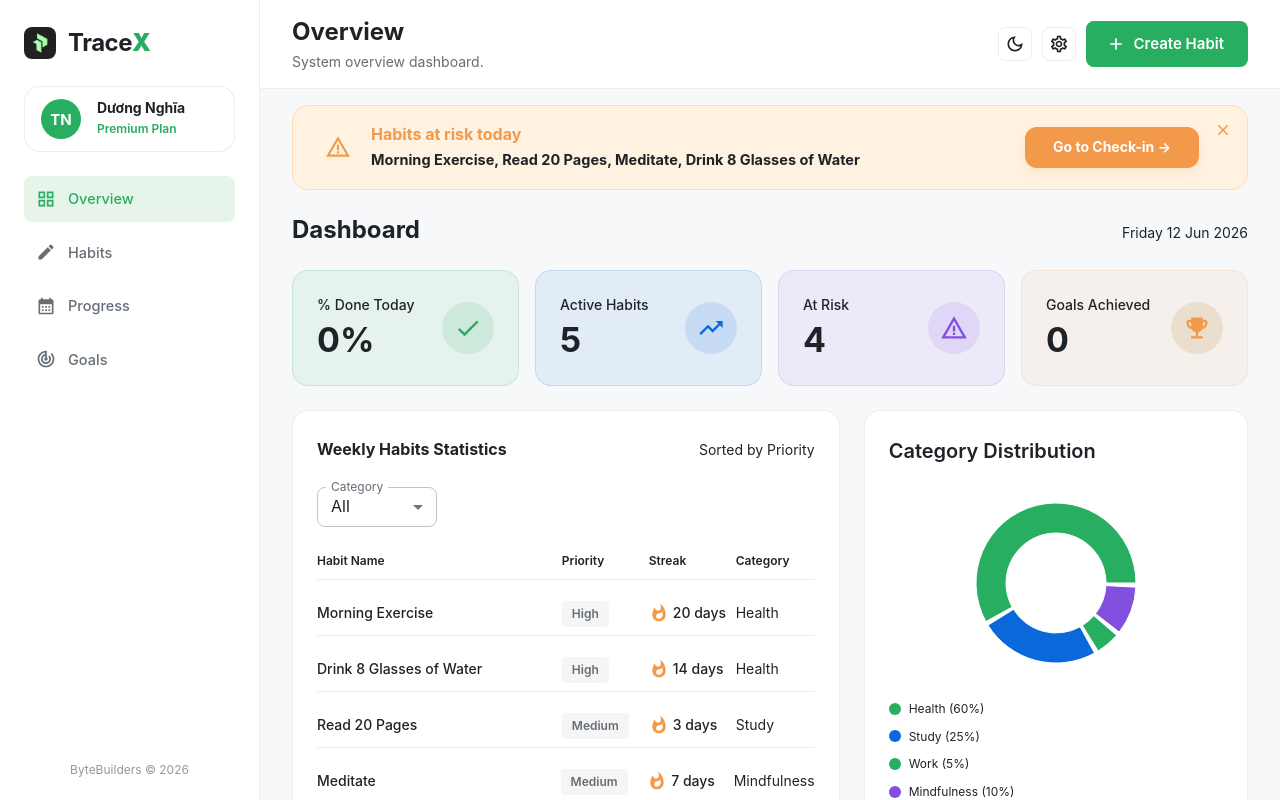
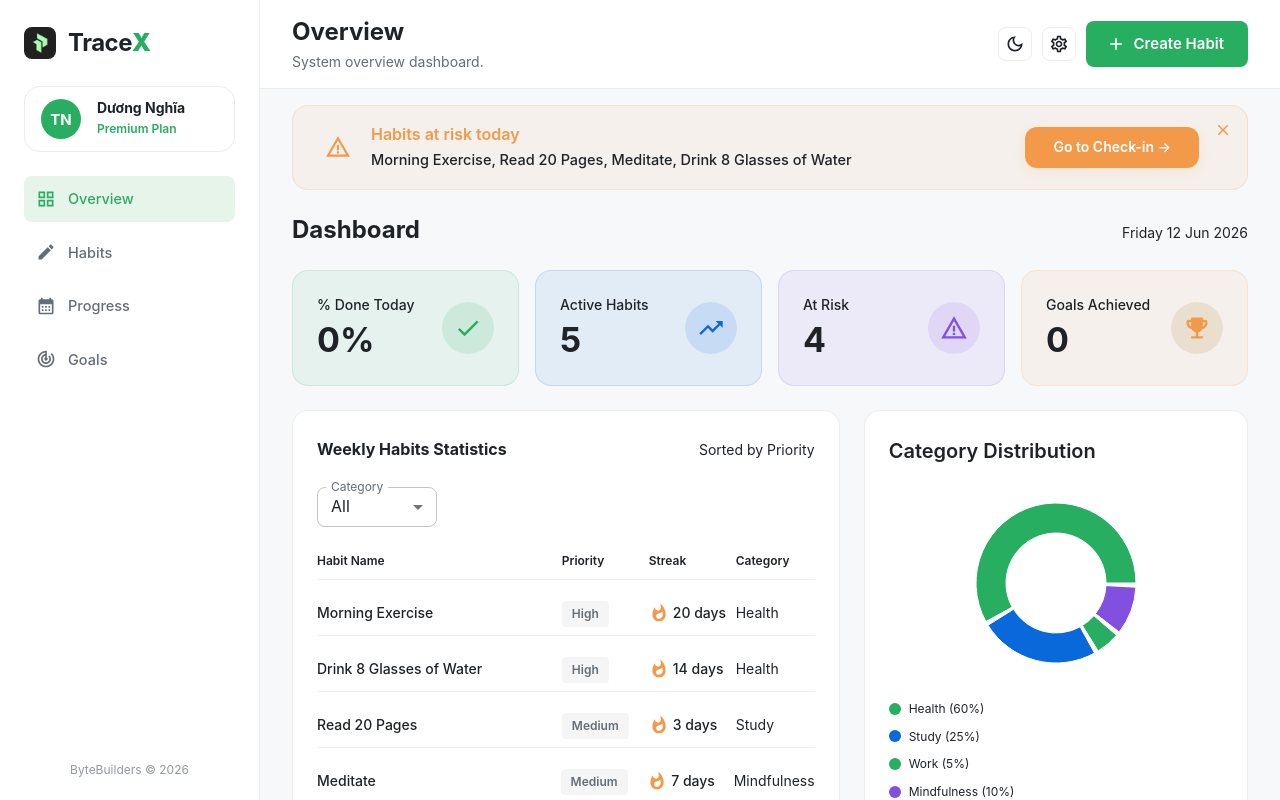
Before and after one commit to NghiaDPTWorkk/habit-hub, a React (Vite) app in the folder fe/: page / in a window 1280 px wide. Built offline with nearby package versions, Linux system fonts and the light colour scheme.

Commit message:
fix(ui): HH-98 - make atriskbanner translucent and reduce font weights

```diff
--- a/fe/src/components/layouts/AtRiskBanner.tsx
+++ b/fe/src/components/layouts/AtRiskBanner.tsx
@@ -1,5 +1,6 @@
 import React from 'react'
 import { useNavigate } from 'react-router-dom'
+import { alpha } from '@mui/material/styles'
 import { Box, Typography, Button, IconButton } from '@/components/ui'
 import { Icons } from '@/components/ui/icons'
 import { useDashboard } from '@/features/dashboard/hooks'
@@ -62,10 +63,10 @@ export const AtRiskBanner: React.FC = () => {
         px: 4,
         pr: { xs: 4, sm: 6 }, // Extra right padding for close button
         mb: 3,
-        bgcolor: 'warning.light',
+        bgcolor: (theme) => alpha(theme.palette.warning.main, 0.08),
         borderRadius: 2,
         border: '1px solid',
-        borderColor: 'warning.border',
+        borderColor: (theme) => alpha(theme.palette.warning.main, 0.2),
         gap: 3,
       }}
     >
@@ -79,7 +80,7 @@ export const AtRiskBanner: React.FC = () => {
         <Box>
           <Typography
             sx={{
-              fontWeight: 700,
+              fontWeight: 600,
               color: 'warning.main',
               fontSize: pxToRem(16),
               lineHeight: 1.3,
@@ -90,7 +91,7 @@ export const AtRiskBanner: React.FC = () => {
           </Typography>
           <Typography
             sx={{
-              fontWeight: 700,
+              fontWeight: 500,
               color: 'text.primary',
               fontSize: pxToRem(14.5),
             }}
@@ -105,7 +106,7 @@ export const AtRiskBanner: React.FC = () => {
         sx={{
           bgcolor: 'warning.main',
           color: 'warning.contrastText',
-          fontWeight: 700,
+          fontWeight: 600,
           borderRadius: 1.5,
           px: 3.5,
           py: 1,
```
